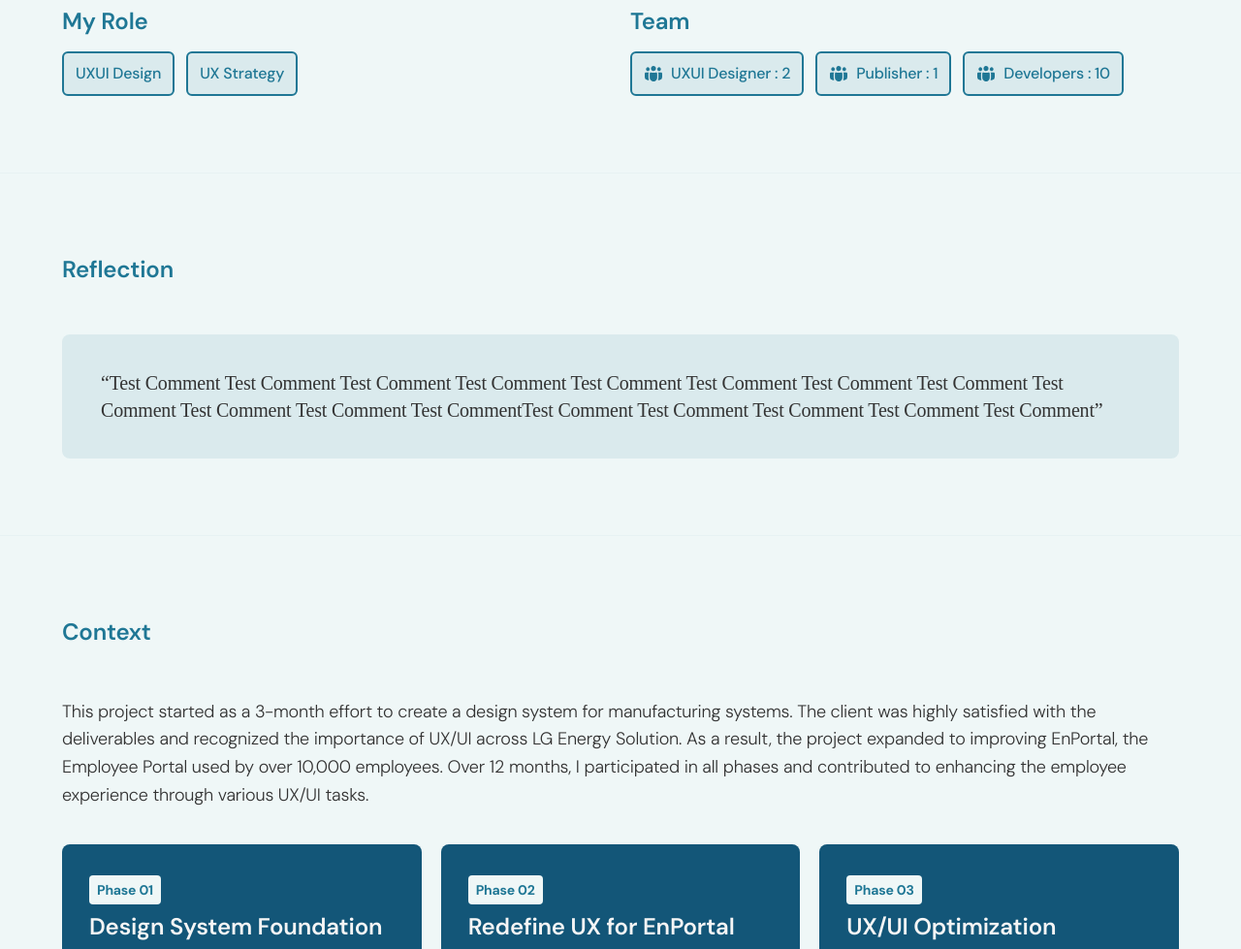
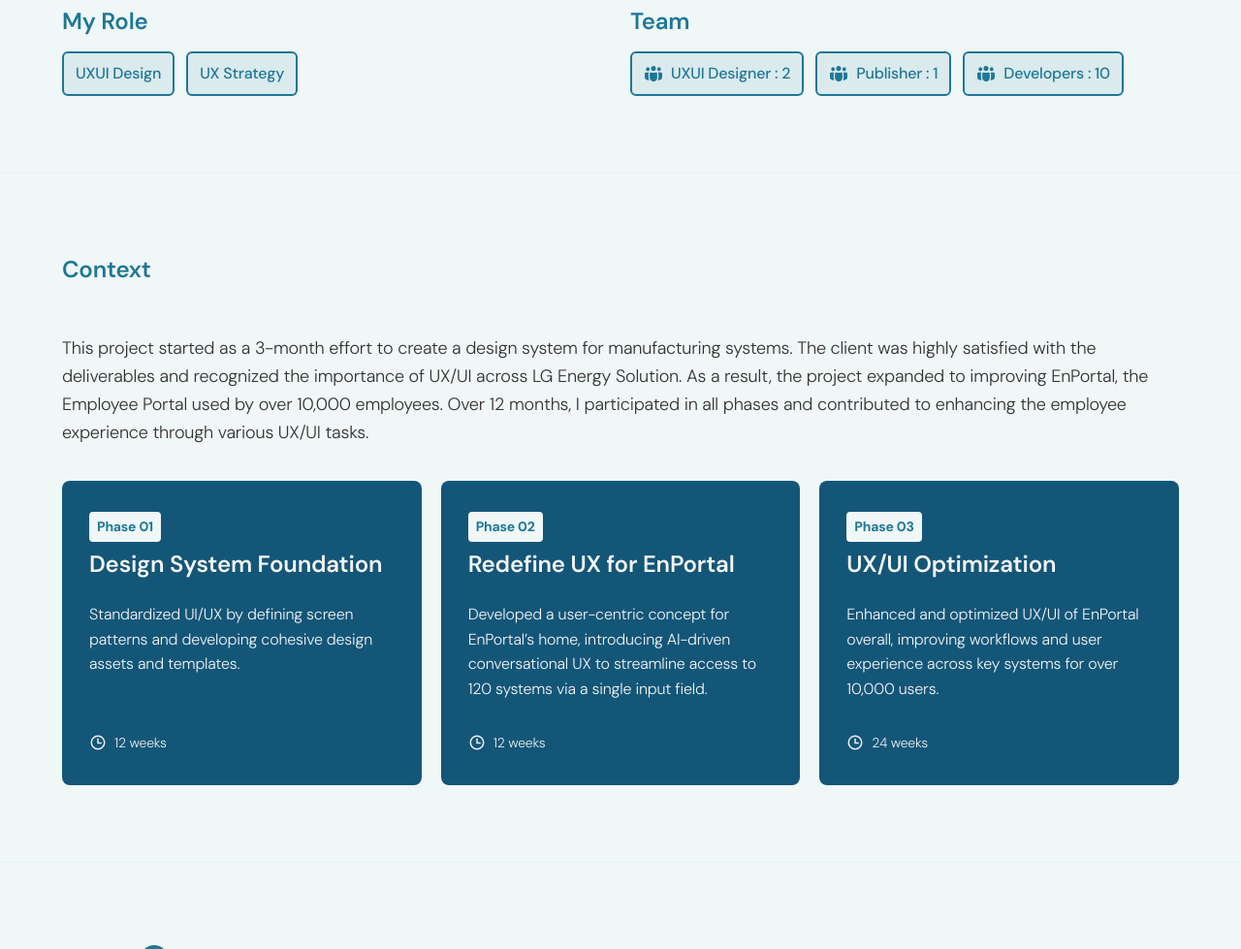
Before and after one commit to rsa7937/siwan, a plain HTML site: page page/portal.html in a window 1280 px wide. Shown: the part 1126-2105 px from the top of the page at 97% size. Drawn offline with nearby package versions, Linux system fonts and the light colour scheme; a web font is replaced by a local one.

Commit message:
메인 글 추가, about section, reflection section 잠시 가려두기

```diff
--- a/js/script.js
+++ b/js/script.js
@@ -19,8 +19,8 @@ $(function () {
   const worksPathLength = $worksSvgPath[0].getTotalLength();
 
   // about SVG
-  const $aboutSvgPath = $('#header .gnb li:nth-child(2) a svg path');
-  const aboutPathLength = $aboutSvgPath[0].getTotalLength();
+  // const $aboutSvgPath = $('#header .gnb li:nth-child(2) a svg path');
+  // const aboutPathLength = $aboutSvgPath[0].getTotalLength();
 
   // 초기 설정: stroke-dasharray와 stroke-dashoffset 초기화
   $worksSvgPath.css({
@@ -29,11 +29,11 @@ $(function () {
     transition: 'stroke-dashoffset 0.5s ease',
   });
 
-  $aboutSvgPath.css({
-    'stroke-dasharray': aboutPathLength,
-    'stroke-dashoffset': aboutPathLength,
-    transition: 'stroke-dashoffset 0.5s ease',
-  });
+  // $aboutSvgPath.css({
+  //   'stroke-dasharray': aboutPathLength,
+  //   'stroke-dashoffset': aboutPathLength,
+  //   transition: 'stroke-dashoffset 0.5s ease',
+  // });
 
   // works 애니메이션
   $('#header .gnb li:nth-child(1) a').on('mouseenter', function () {
@@ -45,13 +45,13 @@ $(function () {
   });
 
   // about 애니메이션
-  $('#header .gnb li:nth-child(2) a').on('mouseenter', function () {
-    $aboutSvgPath.css('stroke-dashoffset', 0);
-  });
+  // $('#header .gnb li:nth-child(2) a').on('mouseenter', function () {
+  //   $aboutSvgPath.css('stroke-dashoffset', 0);
+  // });
 
-  $('#header .gnb li:nth-child(2) a').on('mouseleave', function () {
-    $aboutSvgPath.css('stroke-dashoffset', aboutPathLength);
-  });
+  // $('#header .gnb li:nth-child(2) a').on('mouseleave', function () {
+  //   $aboutSvgPath.css('stroke-dashoffset', aboutPathLength);
+  // });
 
   // Footer 시간 표시
   // Day.js 플러그인 초기화
--- a/page/portal.html
+++ b/page/portal.html
@@ -70,7 +70,7 @@
     <strong>index</strong>
     <ul>
       <li><a href="#sub-visual">Overview</a></li>
-      <li><a href="#reflection">Reflection</a></li>
+      <!-- <li><a href="#reflection">Reflection</a></li> -->
       <li><a href="#context">Context</a></li>
       <li><a href="#phase1">Phase 1</a></li>
       <li><a href="#phase2">Phase 2</a></li>
@@ -137,7 +137,7 @@
     <!-- e // : section 002 : Overview -->
 
     <!-- s: section 003 : Reflection-->
-    <section id="reflection">
+    <!-- <section id="reflection">
       <div class="inner">
         <h3 class="sec-title">Reflection</h3>
         <div class="reflection-wrap">
@@ -146,7 +146,7 @@
             Comment”</p>
         </div>
       </div>
-    </section>
+    </section> -->
     <!-- e //: section 003 : Reflection-->
     <!-- s : section 004 : Context -->
     <section id="context">
```
Also changed, not shown: index.html (+7 -5 lines), page/innovation-studio.html (+3 -3 lines).
